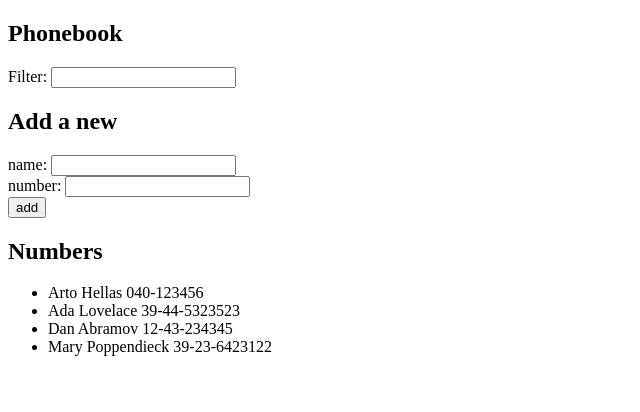
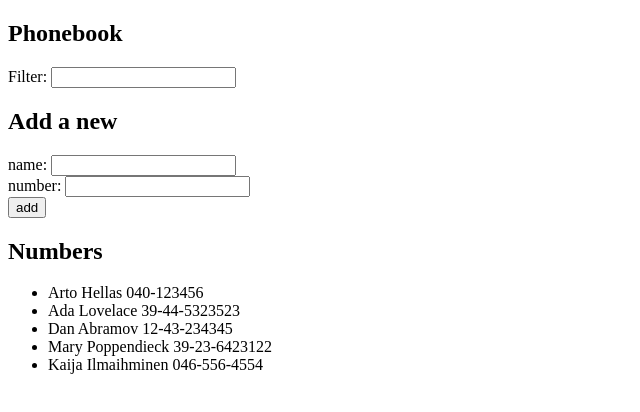
Before and after one commit to Heidi-Suurkaulio/fullstack-kurssi, a React (Vite) app in the folder Osa2/puhelinluettelo/: page / in a window 1280 px wide. Shown: the top 412 px of the page, without its empty margins (0-640 px from the left). Built offline with nearby package versions, Linux system fonts and the light colour scheme; data requests are answered from the project's data file.

Commit message:
tehtava 2.12

```diff
--- a/Osa2/puhelinluettelo/db.json
+++ b/Osa2/puhelinluettelo/db.json
@@ -1,5 +1,5 @@
 {
-  "persons":[
+  "persons": [
     {
       "name": "Arto Hellas",
       "number": "040-123456",
@@ -19,6 +19,11 @@
       "name": "Mary Poppendieck",
       "number": "39-23-6423122",
       "id": "4"
+    },
+    {
+      "id": "6507",
+      "name": "Kaija Ilmaihminen",
+      "number": "046-556-4554"
     }
   ]
 }
--- a/Osa2/puhelinluettelo/src/App.jsx
+++ b/Osa2/puhelinluettelo/src/App.jsx
@@ -21,6 +21,11 @@ const App = () => {
       .then(response => setPersons(response.data))
   }
 
+  /**
+ * call for function which gets the data
+ */
+  useEffect(hook, [])
+
   const handleNameChange = (event) => {
     setNewName(event.target.value)
   }
@@ -43,10 +48,15 @@ const App = () => {
     event.preventDefault()
     if (!isDublicate(persons, newName)) {
       const newPerson = { name: newName, number: newNumber }
-      setPersons(persons.concat(newPerson))
-      setNewName("")
-      setNewNumber("")
+      axios
+      .post('http://localhost:3001/persons', newPerson)
+      .then(response => {
+        setPersons(persons.concat(response.data))
+        setNewName('')
+        setNewNumber('')
+      })
     }
+
     else {
       alert(`${newName} is already added to phonebook`)
       setNewName("")
@@ -72,11 +82,6 @@ const App = () => {
     setNewFilter(true)
   }
 
-  /**
-   * call for function which gets the data
-   */
-  useEffect(hook, [])
-
   return (
     <div>
       <h2>Phonebook</h2>
--- a/Osa2/puhelinluettelo/src/main.jsx
+++ b/Osa2/puhelinluettelo/src/main.jsx
@@ -1,5 +1,4 @@
 import ReactDOM from 'react-dom/client'
-import axios from 'axios'
 
 import App from './App'
 
```
